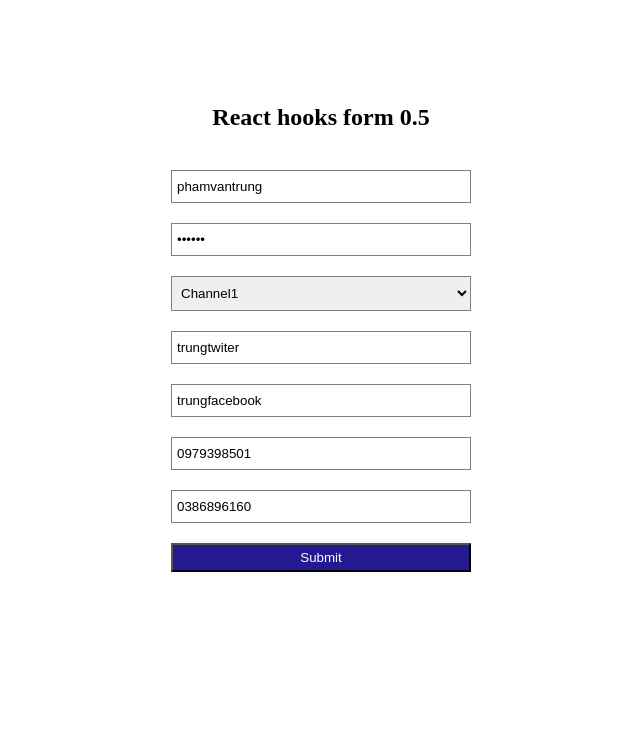
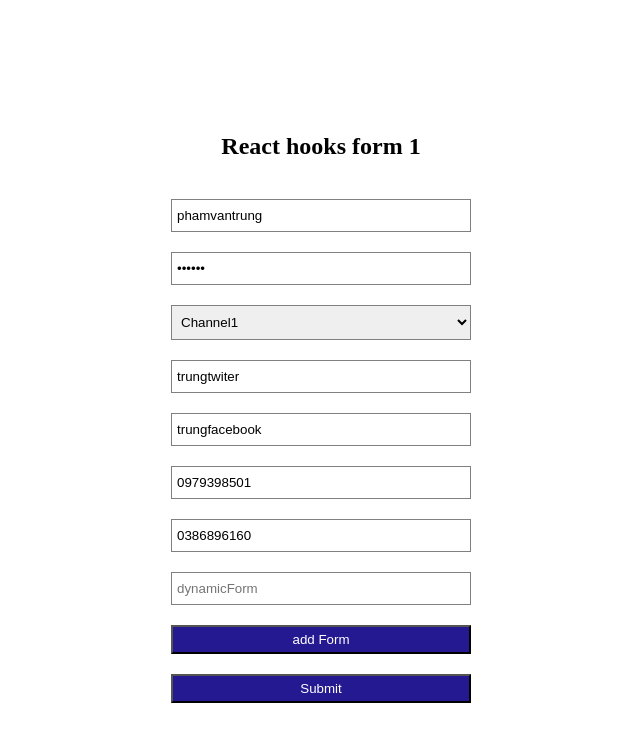
Before and after one commit to Trungdev1611/react_hooks_form, a React (Vite) app: page / in a window 1280 px wide. Shown: the top 742 px of the page, without its empty margins (319-959 px from the left). Built offline with nearby package versions, Linux system fonts and the light colour scheme.

Commit message:
add input  in form with useFieldArray

```diff
--- a/src/App.css
+++ b/src/App.css
@@ -2,7 +2,7 @@
   display: flex;
   justify-content: center;
   align-items: center;
-  height: 80vh;
+  height: 100vh;
 }
 .form_test {
   width: 300px;
--- a/src/components/Form_reactHookForm.tsx
+++ b/src/components/Form_reactHookForm.tsx
@@ -1,5 +1,5 @@
 import React from "react";
-import { useForm } from "react-hook-form";
+import { useForm, useFieldArray } from "react-hook-form";
 import { DevTool } from "@hookform/devtools";
 
 interface IFormData {
@@ -11,6 +11,7 @@ interface IFormData {
     facebook: string;
   };
   phoneNumber: string[];
+  phNumber: {number: string}[]
 }
 let countRender = 0;
 const Form_reactHookForm = () => {
@@ -29,15 +30,31 @@ const Form_reactHookForm = () => {
         facebook: "trungfacebook",
       },
       phoneNumber: ["0979398501", "0386896160"],
+      phNumber: [{number: ""}]
     },
     // {mode:"onBlur"}
   });
   //register bao gồm 4 method name, onChange, onBlur, ref nên ta speard chúng
+
   countRender++;
+
+  //dynamic form (add thêm input và xóa input => form động)
+  const { fields, append,  } = useFieldArray({
+    control, // control props comes from useForm (optional: if you are using FormContext)
+    name: "phNumber", // unique name for your Field Array -name phải giống như đã khai báo bên trên
+  });
+  console.log(`fields`, fields)
+
   console.log(`errors`, errors);
 
   function submitFunction(dataForm: IFormData) {
     console.log(`dataForm`, dataForm);
+  }
+  function addInputform() {
+    //gán thêm input vào form (1 hoặc nhiều đều được) - sử dụng append trong useFieldArray
+    append({   //ngoài append cũng hỗ trợ thêm remove input
+        number: ""
+    })
   }
   return (
     <div className="form_wrapper">
@@ -46,7 +63,7 @@ const Form_reactHookForm = () => {
         className="form_test"
         onSubmit={handleSubmit(submitFunction)}
       >
-        <h2>React hooks form {countRender / 2}</h2>
+        <h2>React hooks form {countRender}</h2>
         <input
           type="text"
           placeholder="Username"
@@ -119,6 +136,16 @@ const Form_reactHookForm = () => {
           placeholder="Số phụ"
           {...register("phoneNumber.1")}
         />
+
+        {/* form dynamic */}
+        {fields.map((field, index) => {
+            return <input
+            key={field.id} // important to include key with field's id
+            {...register(`phNumber.${index}.number`)}  //đặt tên cho từng input riêng biệt
+            placeholder="dynamicForm"
+          />
+        })}
+        <button onClick={addInputform} type="button">add Form</button>
         <button>Submit</button>
       </form>
       <DevTool control={control} />{" "}
```
